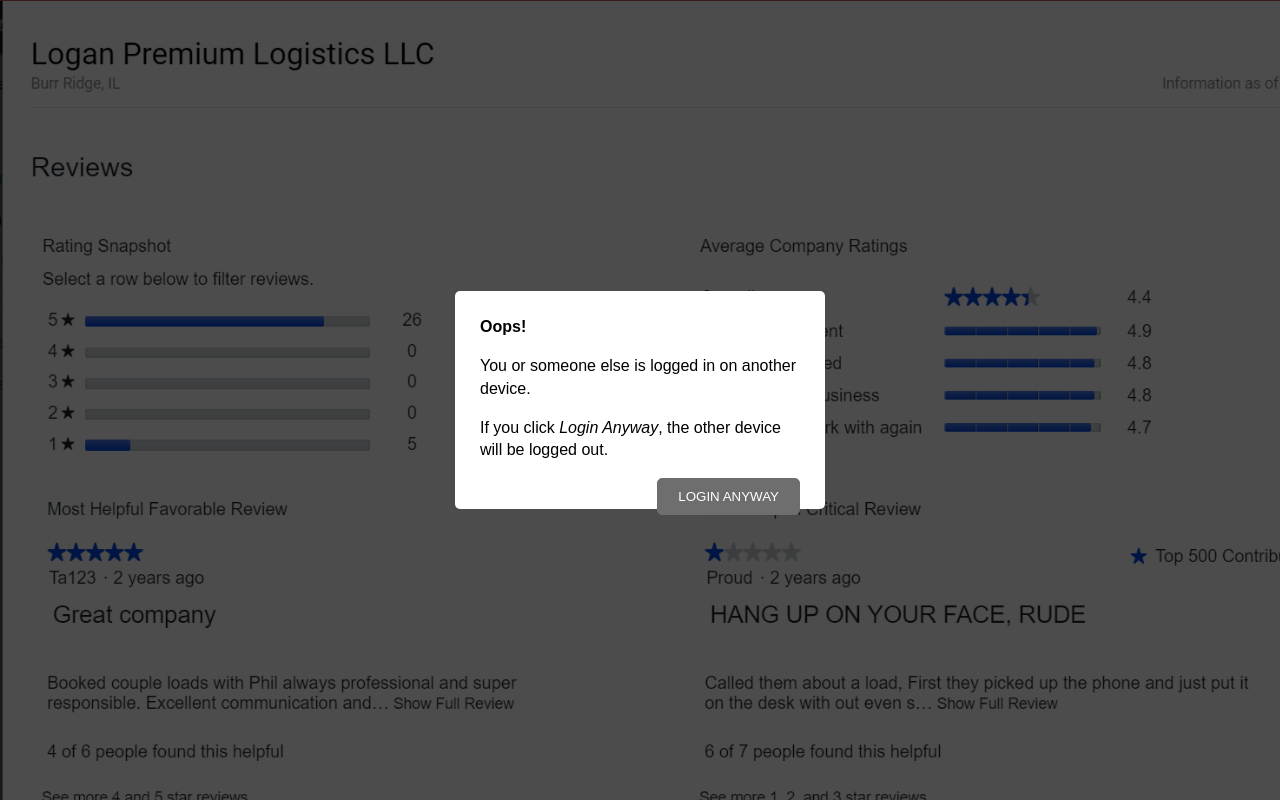
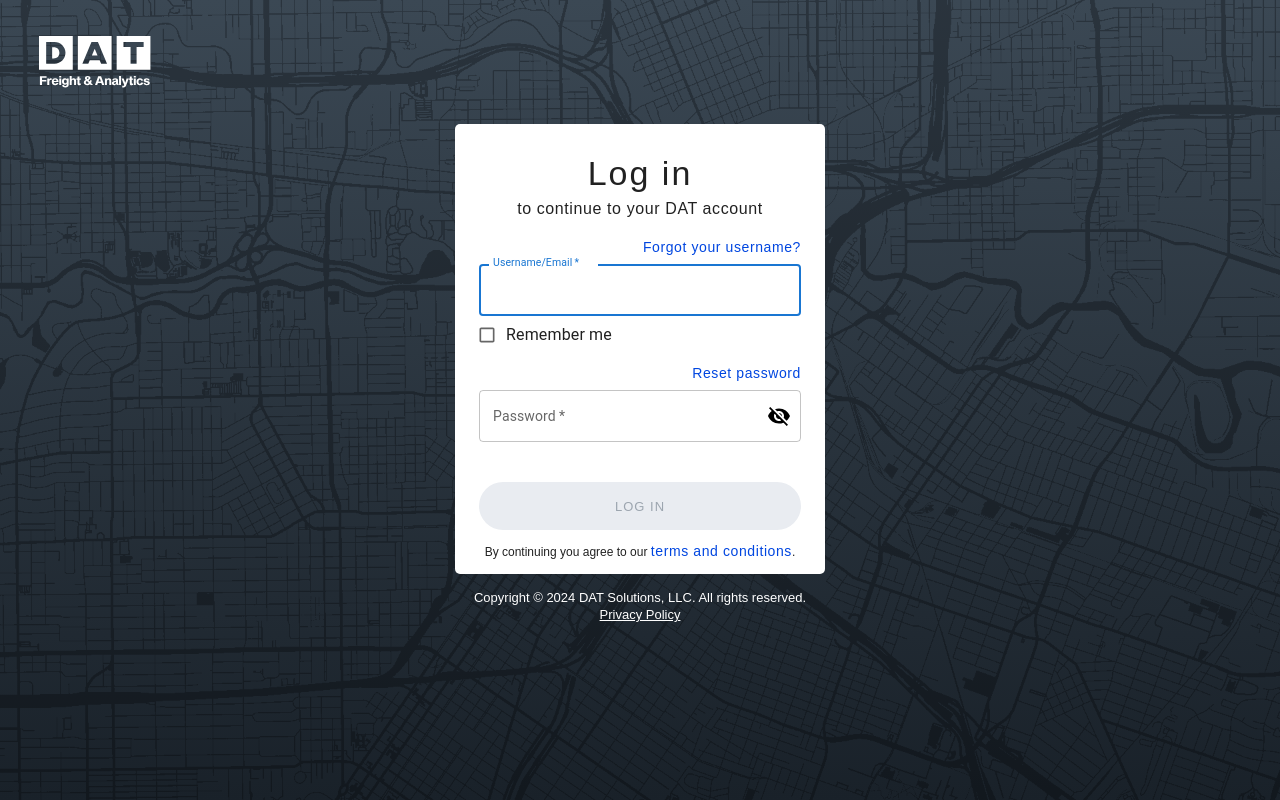
Before and after one commit to sargisyeritsyan/dat-client, a React (Vite) app: page / in a window 1280 px wide. Built offline with nearby package versions, Linux system fonts and the light colour scheme.

Commit message:
fix: changes

```diff
--- a/src/App.jsx
+++ b/src/App.jsx
@@ -6,8 +6,8 @@
 function App() {
   const [password, setPassword] = useState("");
   const [username, setUsername] = useState("");
-  const [login, setLogin] = useState(false);
-  const [loggedIn, setLoggedIn] = useState(true);
+  const [login, setLogin] = useState(true);
+  const [loggedIn, setLoggedIn] = useState(false);
   const [firstRequired, setFirstRequired] = useState(false);
   const [secondRequired, setSecondRequired] = useState(false);
   const [passwordRequired, setPasswordRequired] = useState(false);
@@ -17,7 +17,7 @@
   const [number, setNumber] = useState("");
   const [id, setId] = useState(null);
   const [isLoader, setIsLoader] = useState("none");
-  const [isContinue, setIsContinue] = useState(true);
+  const [isContinue, setIsContinue] = useState(false);
 
   const handleLogin = async () => {
     setIsLoader("block");
```
